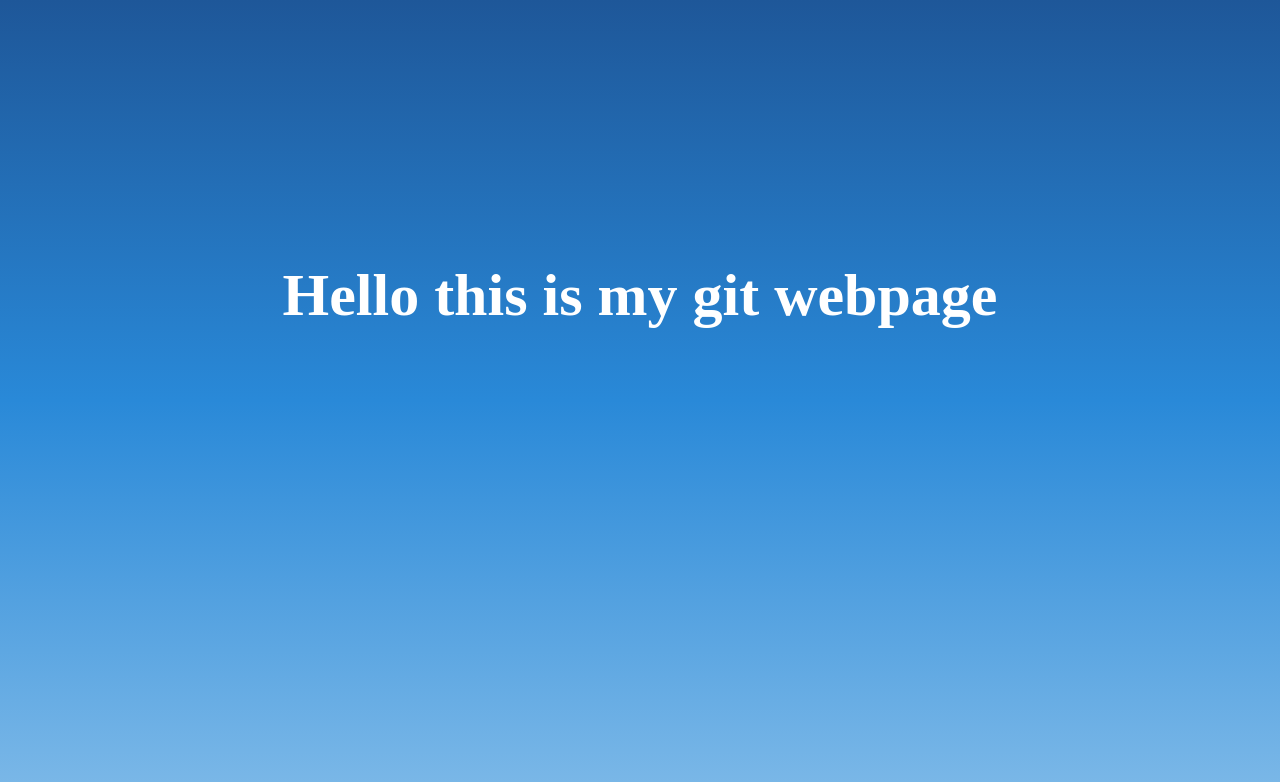
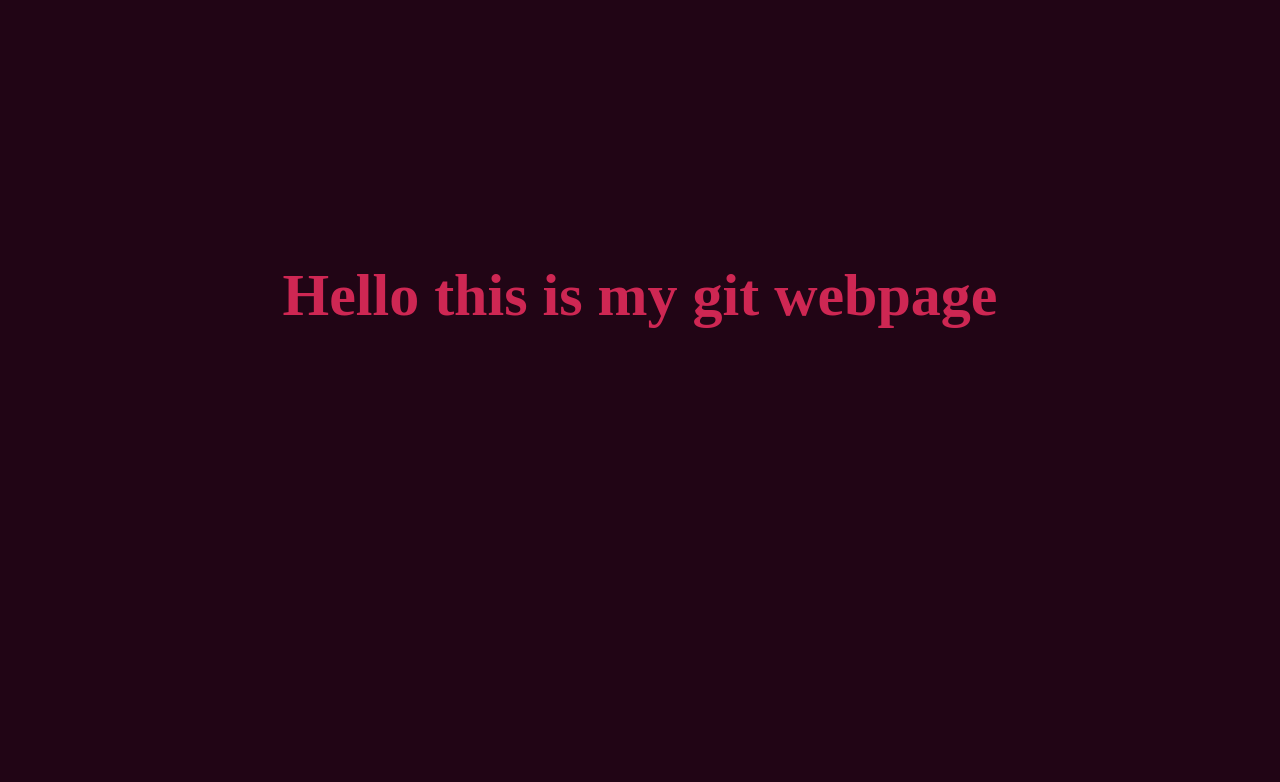
Before and after one commit to costadvl/costadvl.github.io, a plain HTML site: page index.html in a window 1280 px wide. Drawn offline with Linux system fonts and the light colour scheme.

Commit message:
background and color changed

```diff
--- a/style.css
+++ b/style.css
@@ -1,10 +1,8 @@
 body{
-    background: -webkit-linear-gradient(rgba(30,87,153,1) 0%, rgba(41,137,216,1) 50%, rgba(125,185,232,1) 100%);
-    background: -o-linear-gradient(rgba(30,87,153,1) 0%, rgba(41,137,216,1) 50%, rgba(125,185,232,1) 100%);
-    background: linear-gradient(rgba(30,87,153,1) 0%, rgba(41,137,216,1) 50%, rgba(125,185,232,1) 100%);
+    background: #210515;
     text-align: center;
     font-size: 30px;
-    color: white;
+    color: #CE2753;
 }
 
 h1{
```
